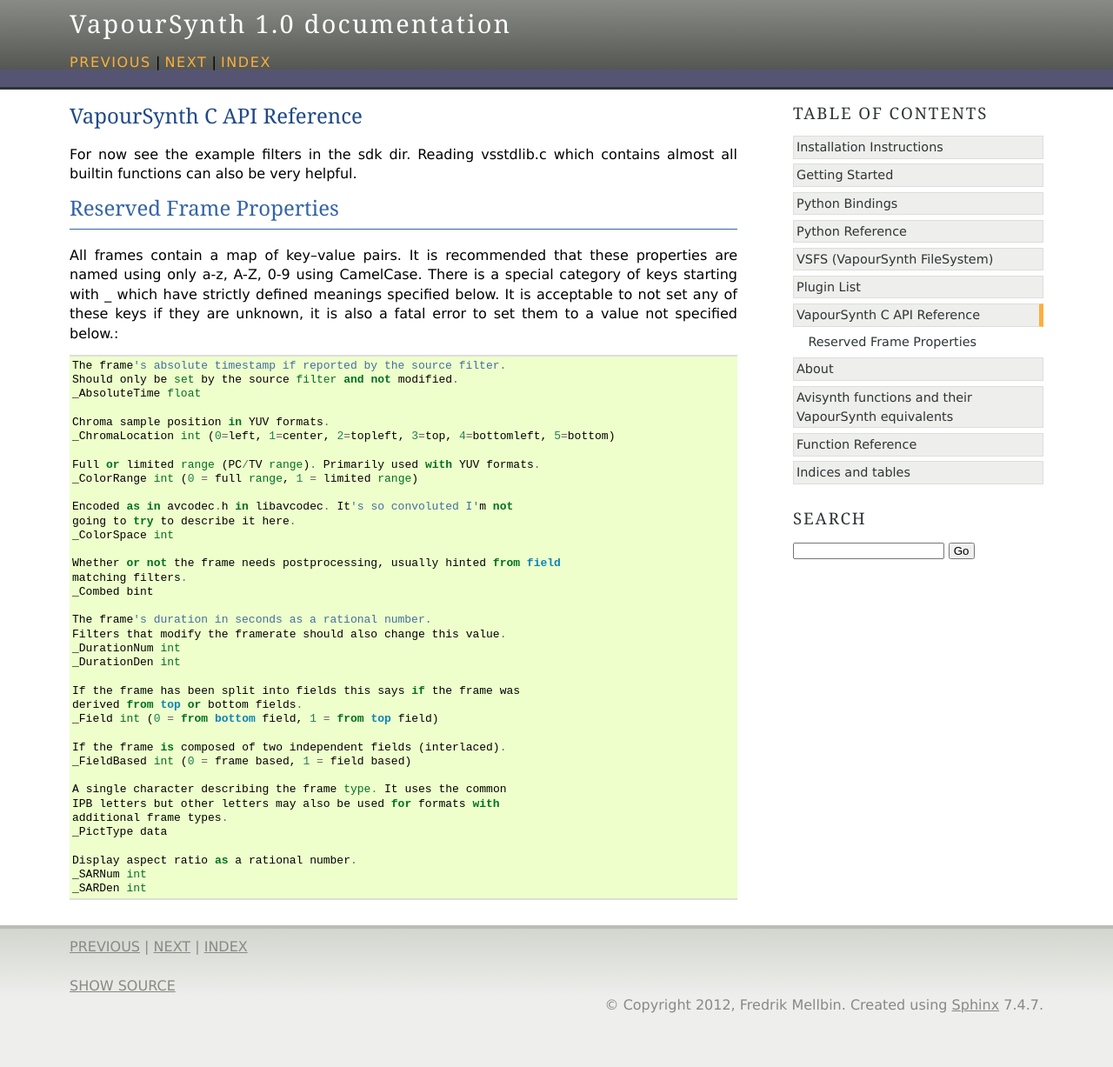
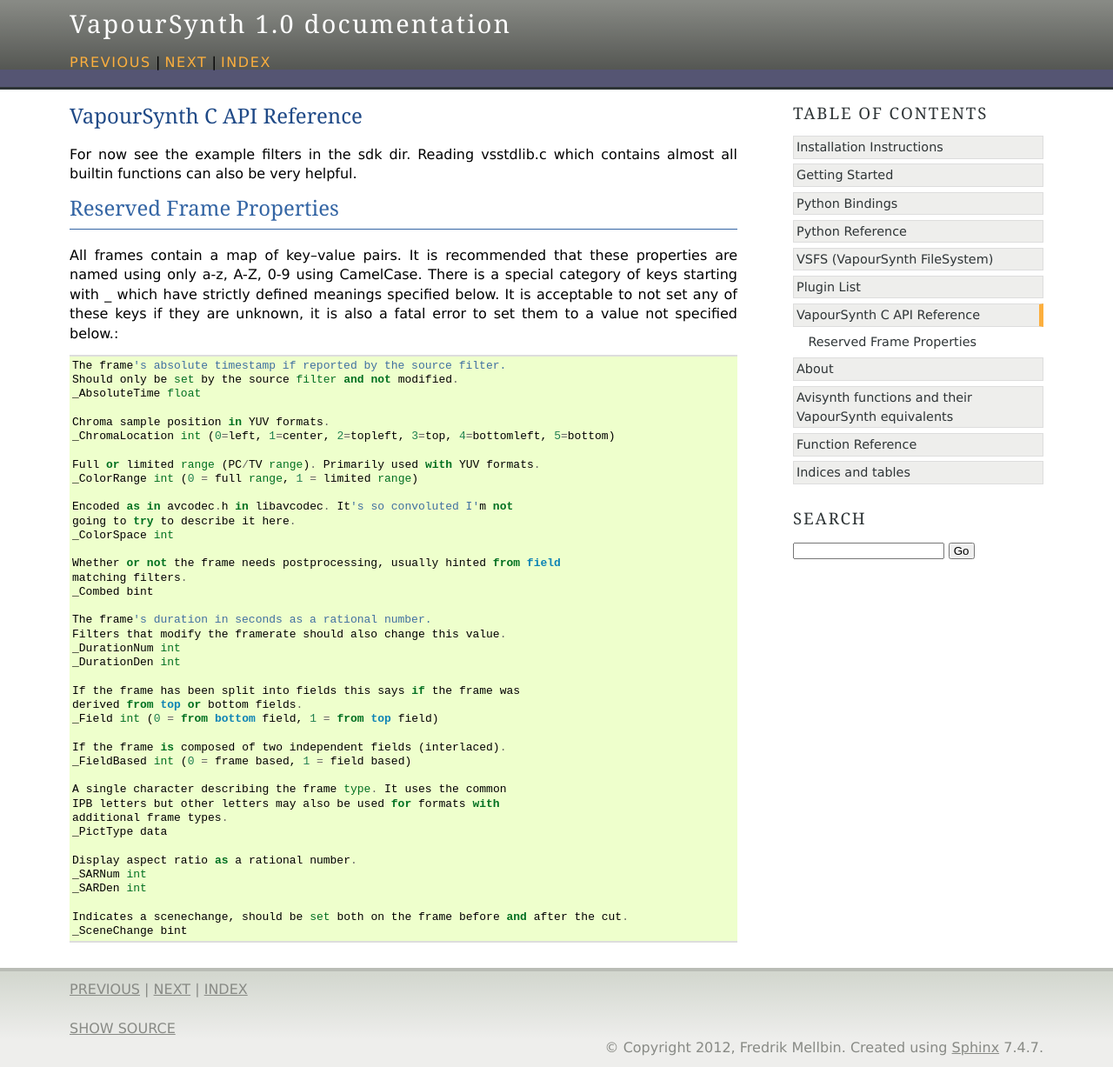
Before and after one commit to vapoursynth/vapoursynth, a Sphinx documentation site: the page built from doc/apireference.rst, in a window 1280 px wide. Shown: the whole page at 87% size. Built offline with Sphinx 7.4.7, drawn with Linux system fonts in a browser that asks for light colours; formulas are drawn with MathJax 3; before the commit the page ends 1178 px from its top, so only the background shows below that.

Commit message:
Add the _SceneChange property to the documentation
git-svn-id: http://vapoursynth.googlecode.com/svn/trunk@392 f9120d27-2007-6f97-8312-0f4ebfa7710f

```diff
--- a/doc/apireference.rst
+++ b/doc/apireference.rst
@@ -46,3 +46,6 @@
    Display aspect ratio as a rational number.
    _SARNum int
    _SARDen int
+
+   Indicates a scenechange, should be set both on the frame before and after the cut.
+   _SceneChange bint
```
